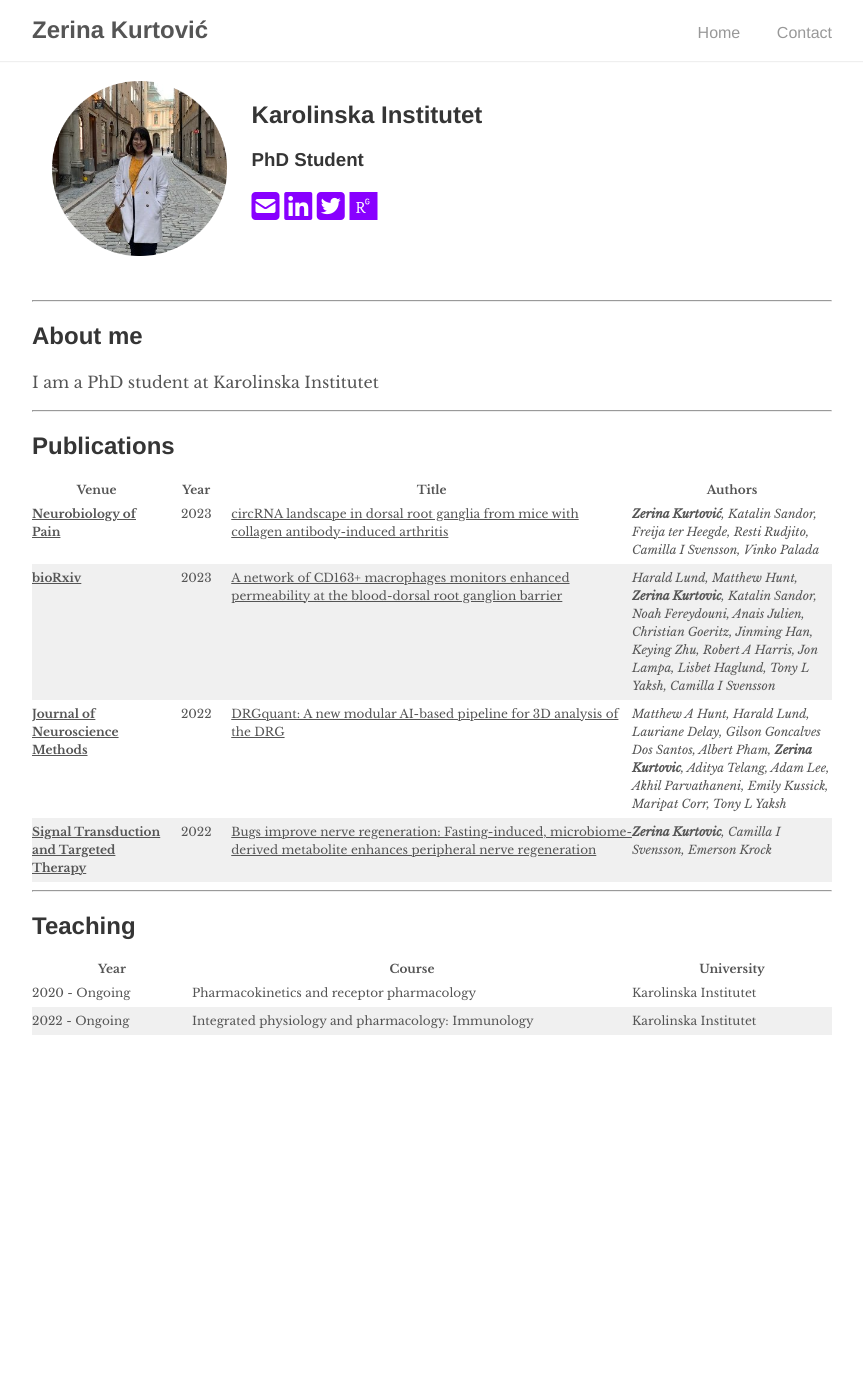
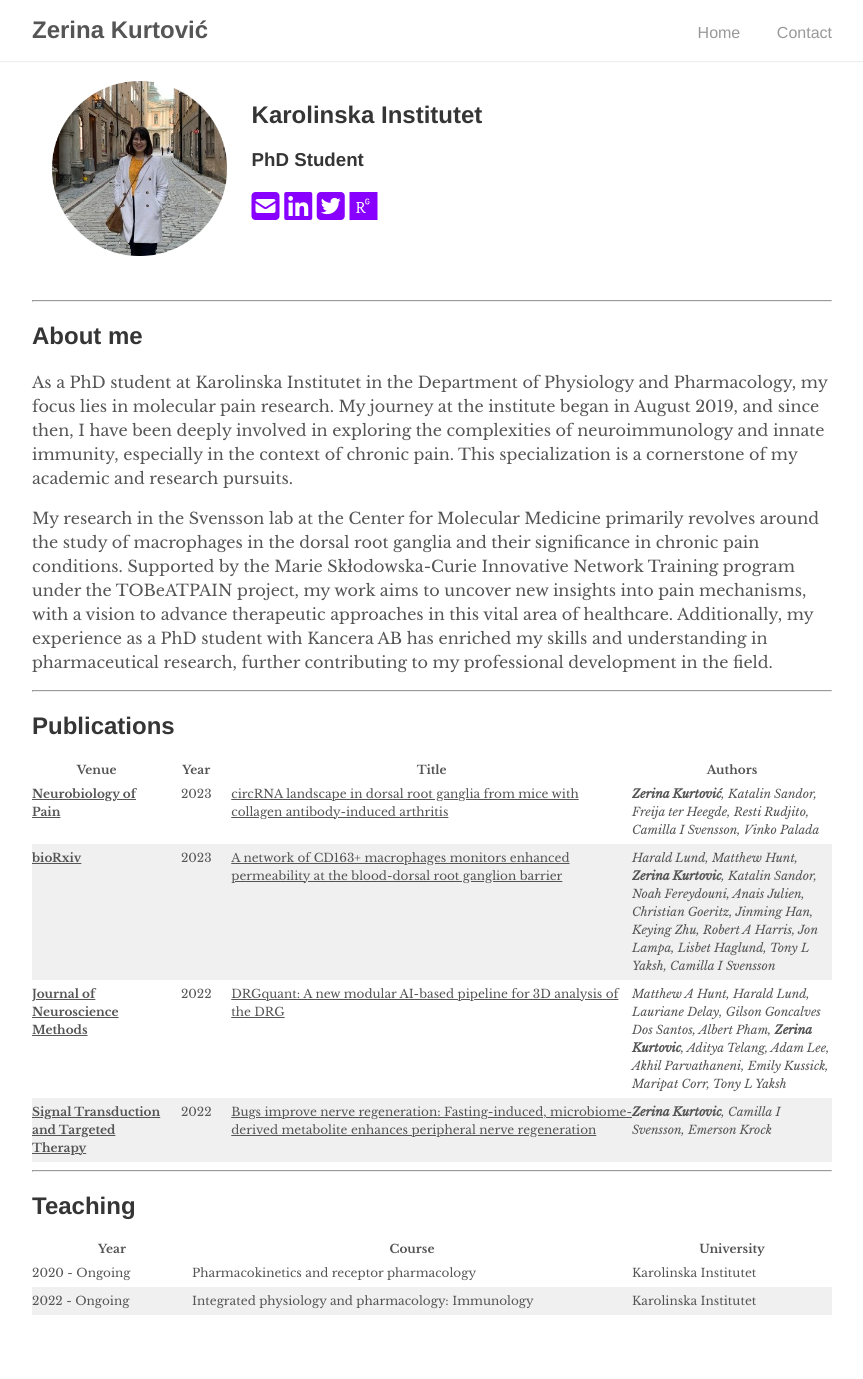
Before and after one commit to ZerinaKurtovic/zerinakurtovic.github.io, a Jekyll site: the page built from index.md, in a window 1280 px wide. Shown: the whole page, without its empty margins (208-1071 px from the left). Built offline with Jekyll 4.4.1, drawn with Linux system fonts in a browser that asks for light colours; nearby versions of some CDN libraries; a style sheet for code colours, icons or effects is not loaded; before the commit the page ends 1099 px from its top, so only the background shows below that.

Commit message:
Update bio

```diff
--- a/_includes/about.html
+++ b/_includes/about.html
@@ -1,4 +1,12 @@
 ## About me
 <p>
-I am a PhD student at Karolinska Institutet
+As a PhD student at Karolinska Institutet in the Department of Physiology and Pharmacology, my focus lies in molecular pain research.
+My journey at the institute began in August 2019, and since then, I have been deeply involved in exploring the complexities of neuroimmunology and innate immunity, especially in the context of chronic pain.
+This specialization is a cornerstone of my academic and research pursuits.
 </p>
+
+<p>
+My research in the Svensson lab at the Center for Molecular Medicine primarily revolves around the study of macrophages in the dorsal root ganglia and their significance in chronic pain conditions.
+Supported by the Marie Skłodowska-Curie Innovative Network Training program under the TOBeATPAIN project, my work aims to uncover new insights into pain mechanisms, with a vision to advance therapeutic approaches in this vital area of healthcare.
+Additionally, my experience as a PhD student with Kancera AB has enriched my skills and understanding in pharmaceutical research, further contributing to my professional development in the field.
+</p>
```
